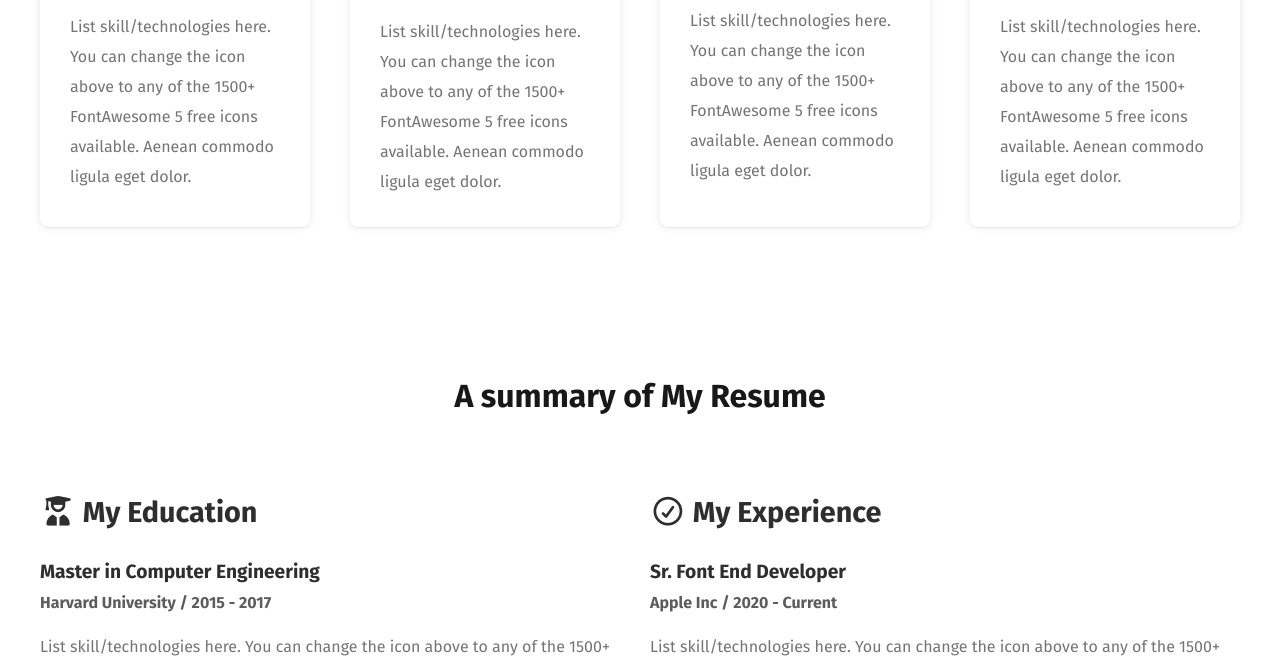
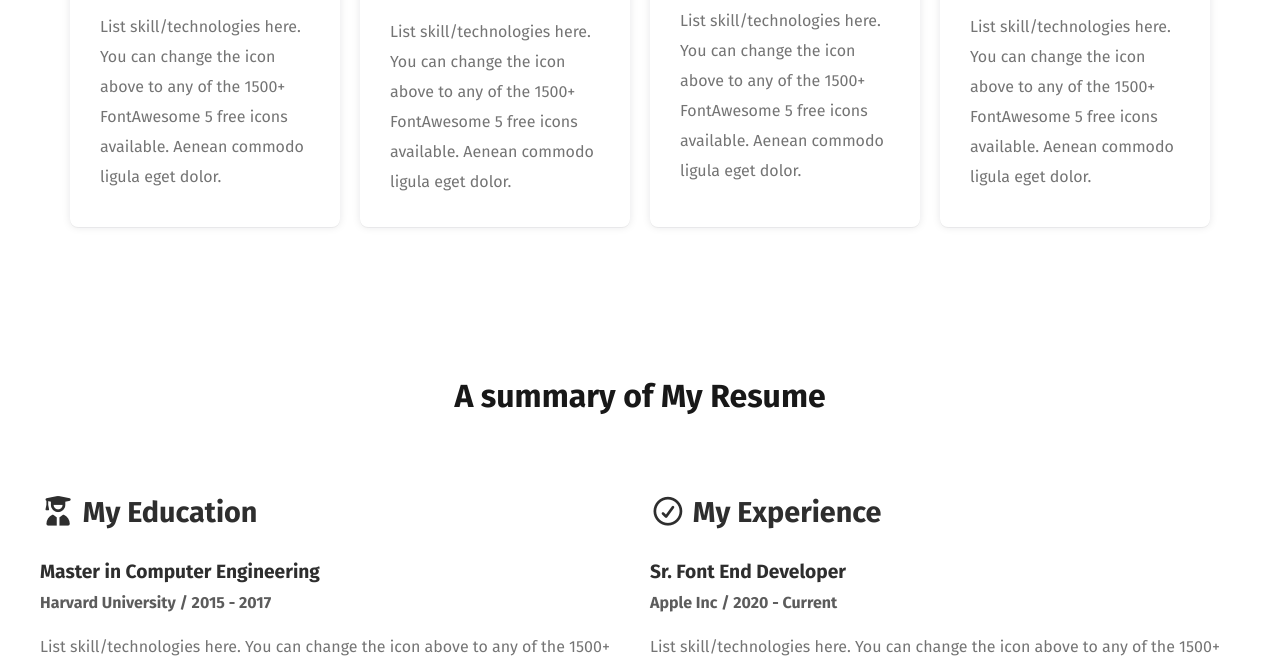
Before and after one commit to wasifhasancse/Simple-Portfolio-0.1, a plain HTML site: page index.html in a window 1280 px wide. Shown: the part 1705-2374 px from the top of the page. Drawn offline with Linux system fonts and the light colour scheme.

Commit message:
fixed an issue

```diff
--- a/index.html
+++ b/index.html
@@ -123,7 +123,7 @@
             online resume
             and project portfolio.</p>
         </div>
-        <div class="experience-card-container center">
+        <div class="experience-card-container">
           <!-- experience-card start  -->
           <div class="experience-card">
             <img src="./images/icons/js.png" alt="JS">
--- a/style/style.css
+++ b/style/style.css
@@ -200,6 +200,8 @@ header {
 .experience-card-container {
   margin-top: 50px;
   gap: 20px;
+  display: flex;
+  justify-content: center;
   flex-wrap: wrap;
   align-items: stretch;
 }
```
